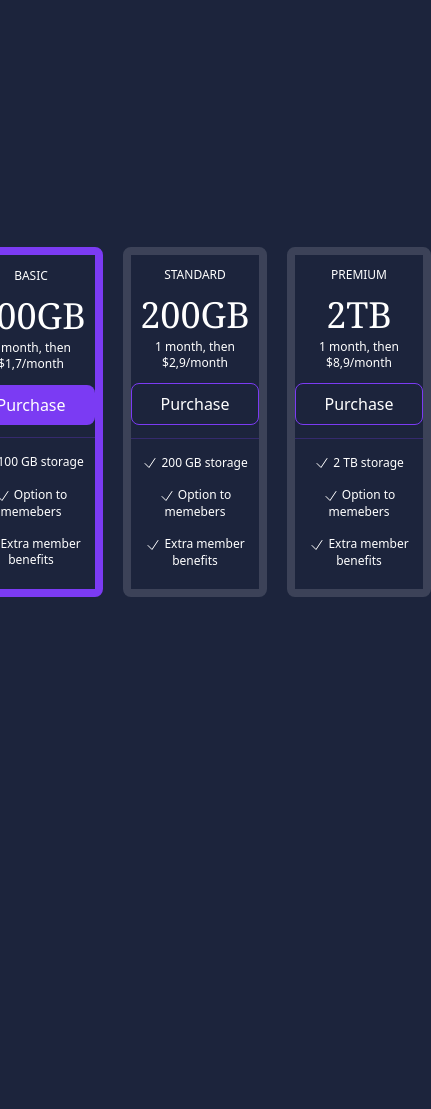
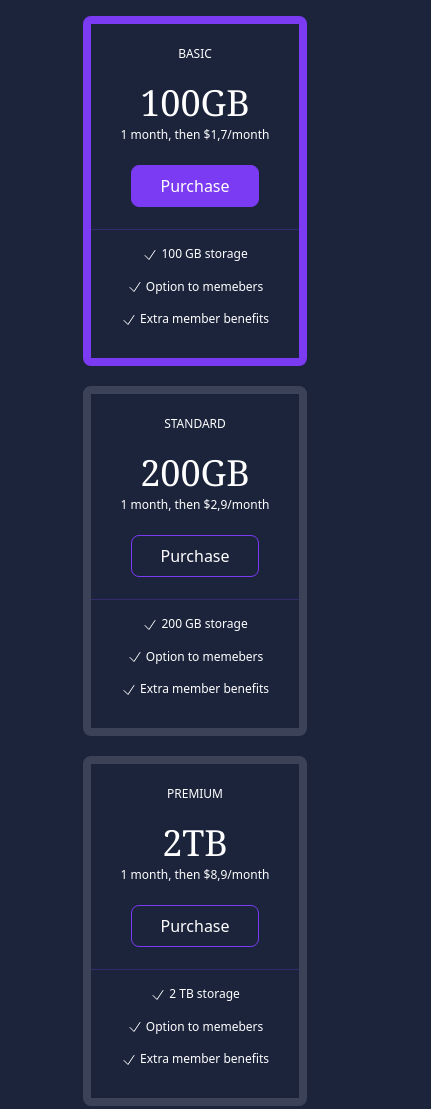
Before and after one commit to Baluo91/tailwind_cards_design, a website: page src/index.html in a window 390 px wide. Shown: the whole page, 431 px wide, since content can reach past the window. Before the commit the page ends 844 px from the top, so only its background shows below. Drawn offline with Linux system fonts and the light colour scheme.

Commit message:
final style cards + favicon

```diff
--- a/src/index.html
+++ b/src/index.html
@@ -4,11 +4,12 @@
     <meta charset="UTF-8">
     <meta name="viewport" content="width=device-width, initial-scale=1.0">
     <link rel="stylesheet" href="../dist/output.css">
+    <link rel="shortcut icon" href="./public/favicon.ico">
     <title>TailWind-cards</title>
 </head>
 <body>
 
-    <section class="h-screen flex items-center justify-center space-x-5 ">
+    <section class="p-4 min-h-screen flex flex-col items-center gap-5 md:flex-row md:items-center md:justify-center">
         <!--1 card-->
         <div class="w-56 h-[350px] flex flex-col justify-evenly items-center border-8 border-[#7B3BF3] text-white rounded-lg text-center">
            <p class="uppercase text-xs">Basic</p>
@@ -16,7 +17,7 @@
                 <h2 class="text-4xl mb-1 font-serif">100GB</h2>
                 <p class="text-xs">1 month, then $1,7/month</p>
             </div>
-            <button class="bg-[#7B3BF3] w-32 py-2 rounded-lg hover:bg-[#C6C7D1] transition duration-500">Purchase</button>
+            <button class="bg-[#7B3BF3] border border-[#7B3BF3] w-32 py-2 rounded-lg hover:bg-transparent transition duration-500">Purchase</button>
             <ul class="text-xs border-t border-[#7b3bf345] w-full ">
                 <li class="mt-4 mb-2">
                     <svg xmlns="http://www.w3.org/2000/svg" fill="none" viewBox="0 0 24 24" stroke-width="1.5" stroke="currentColor" class="w-4 h-4 inline">
```
Also changed, not shown: dist/output.css, src/public/favicon.ico (added).
